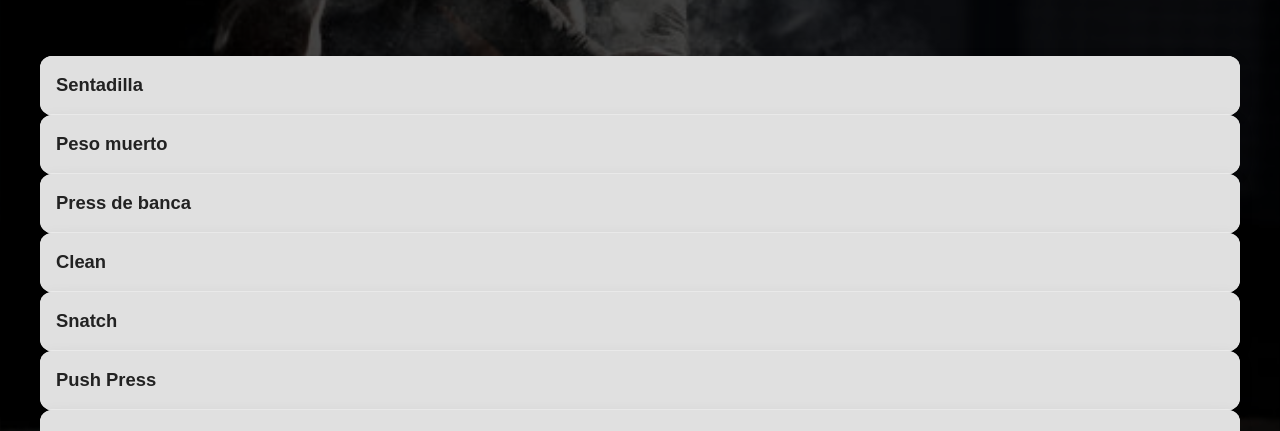
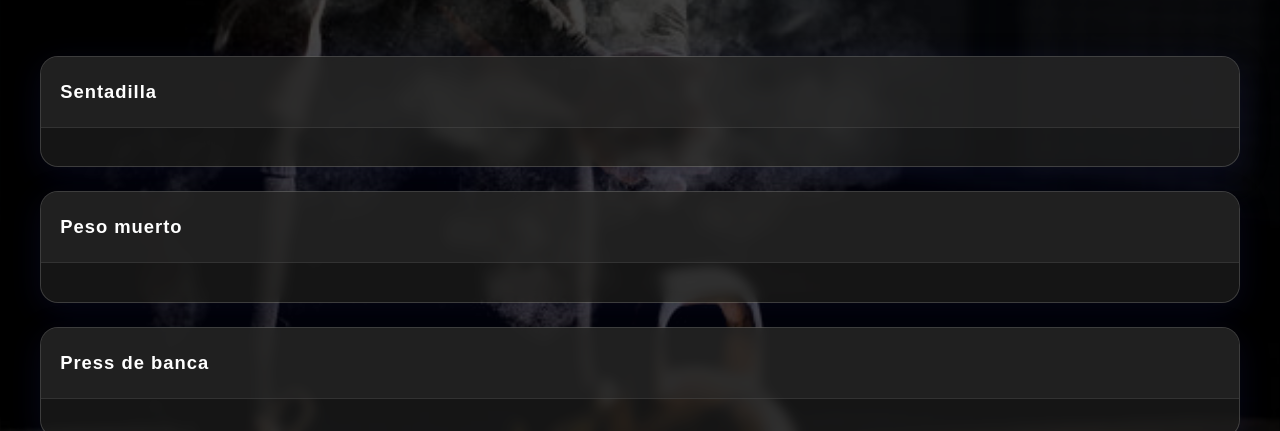
Before and after one commit to DaniPerego/BenditoCross, a plain HTML site: page paginas/ejercicios.html in a window 1280 px wide. Shown: the part 296-727 px from the top of the page. Drawn offline with nearby package versions, Linux system fonts and the light colour scheme.

Commit message:
ESTILOS TARJETAS VIDEOS

```diff
--- a/css/videos.css
+++ b/css/videos.css
@@ -8,16 +8,19 @@
 }
 
 .video-card {
-  background: #fff;
-  border-radius: 12px;
-  box-shadow: 0 4px 16px rgba(0,0,0,0.07);
+  background: rgba(40, 40, 40, 0.45); /* Translúcido oscuro */
+  border-radius: 18px;
+  box-shadow: 0 8px 32px 0 rgba(31, 38, 135, 0.18);
+  backdrop-filter: blur(6px); /* Efecto blur */
+  -webkit-backdrop-filter: blur(6px);
+  border: 1px solid rgba(255,255,255,0.18);
+  margin-bottom: 24px;
+  overflow: hidden;
   transition: box-shadow 0.2s, transform 0.2s;
-  cursor: pointer;
-  overflow: hidden;
 }
 
 .video-card:hover {
-  box-shadow: 0 8px 24px rgba(0,0,0,0.13);
+  box-shadow: 0 8px 32px 0 rgba(31, 38, 135, 0.28);
   transform: translateY(-4px) scale(1.02);
 }
 
@@ -25,17 +28,28 @@
   font-family: 'Montserrat', Arial, sans-serif;
   font-size: 1.15em;
   font-weight: 700;
-  padding: 18px 16px;
-  background: #e0e0e0;
-  color: #222;
-  border-bottom: 1px solid #eee;
+  padding: 1.5rem 1.2rem;
+  background: rgba(40, 40, 40, 0.65); /* Más translúcido */
+  color: #fff;
+  border: none;
+  outline: none;
+  cursor: pointer;
+  border-bottom: 1px solid rgba(255,255,255,0.08);
+  transition: background 0.3s;
+  letter-spacing: 1px;
+}
+
+.video-title:hover {
+  background: rgba(40, 40, 40, 0.85);
 }
 
 .video-frame {
-  max-height: 0;
-  overflow: hidden;
-  transition: max-height 0.4s cubic-bezier(.4,0,.2,1);
+  padding: 1.2rem;
+  background: rgba(30, 30, 30, 0.25);
+  border-radius: 0 0 18px 18px;
+  text-align: center;
 }
+
 .video-card.active .video-frame {
   max-height: 400px; /* Ajusta según el alto del video */
   padding: 16px;
```
